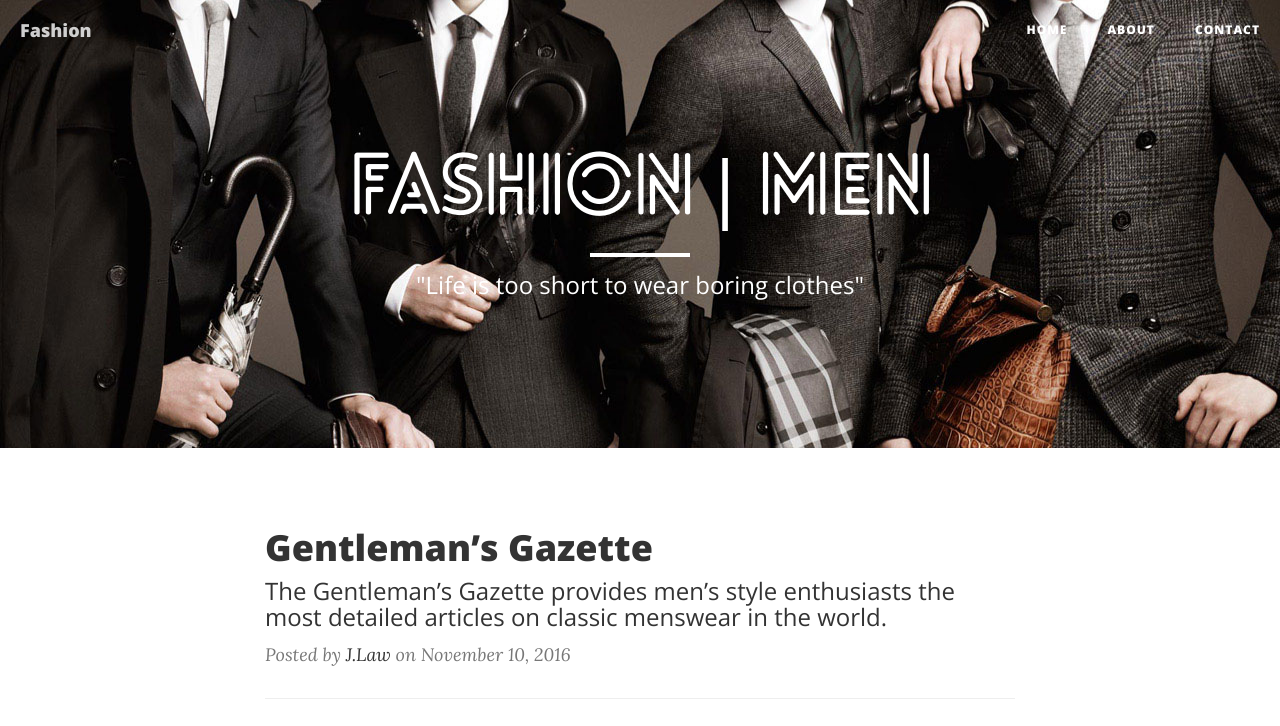
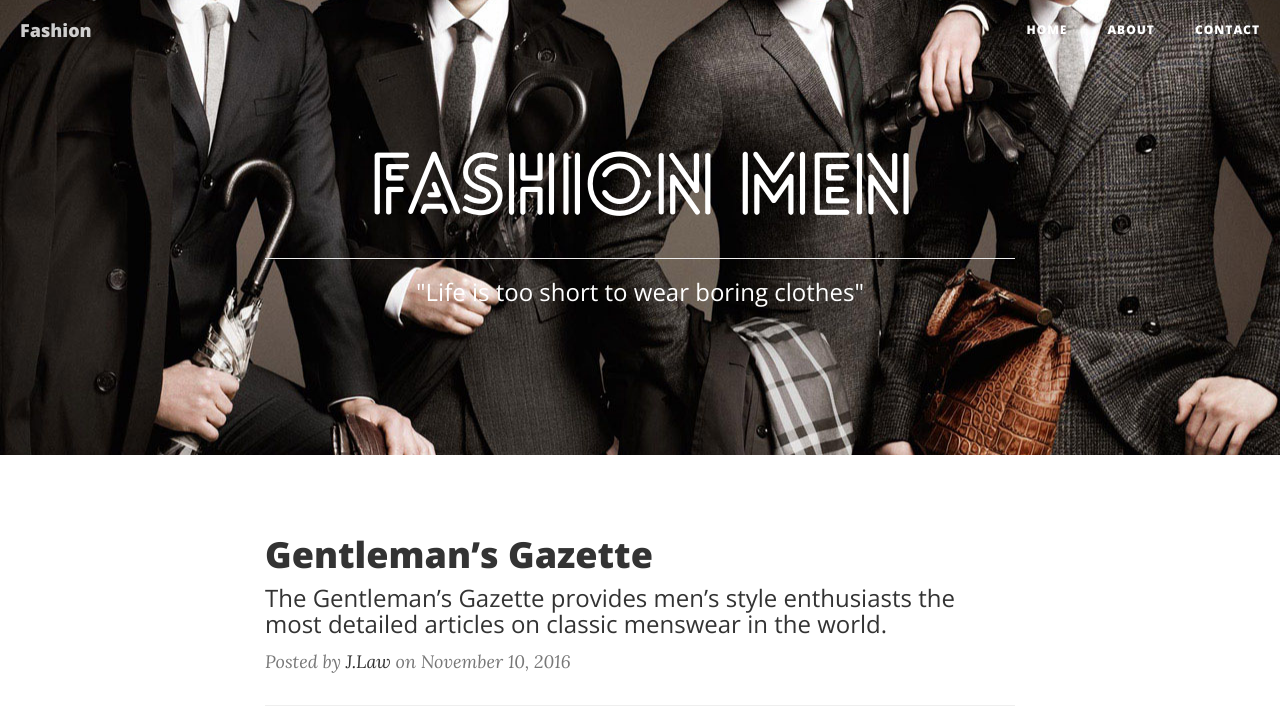
Before and after one commit to jhlawana/Fashion-Blog, a website: page index.html in a window 1280 px wide. Shown: the top 726 px of the page. Drawn offline with nearby package versions, Linux system fonts and the light colour scheme.

Commit message:
Update index.html

```diff
--- a/index.html
+++ b/index.html
@@ -77,8 +77,8 @@
             <div class="row">
                 <div class="col-lg-8 col-lg-offset-2 col-md-10 col-md-offset-1">
                     <div class="site-heading">
-                        <h1 style="font-family: 'Lovelo';">Fashion | Men</h1>
-                        <hr class="small">
+                        <h1 style="font-family: 'Lovelo';">Fashion Men</h1>
+                        <hr class="medium">
                         <span class="subheading">"Life is too short to wear boring clothes"</span>
                     </div>
                 </div>
```
